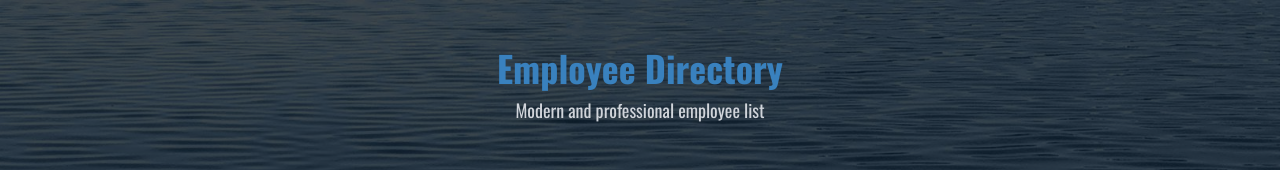
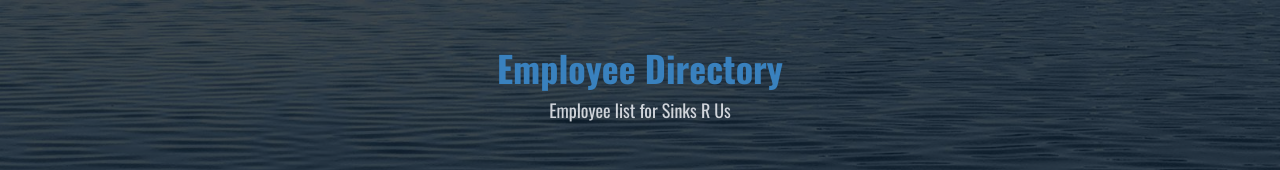
Before and after one commit to gabangsr/sinkssys, a plain HTML site: page employee_list.html in a window 1280 px wide. Shown: the top 170 px of the page. Drawn offline with nearby package versions, Linux system fonts and the light colour scheme.

Commit message:
Quick Transfer to Main Branch

```diff
--- a/employee_list.html
+++ b/employee_list.html
@@ -19,7 +19,7 @@
     <header class="w-full py-12 bg-black bg-opacity-70 text-[#3981BE] text-center shadow-lg">
         <div class="container mx-auto text-center">
             <h1 class="text-4xl font-bold">Employee Directory</h1>
-            <p class="text-lg text-gray-300 mt-2">Modern and professional employee list</p>
+            <p class="text-lg text-gray-300 mt-2">Employee list for Sinks R Us</p>
         </div>
     </header>
 
```
Also changed, not shown: employee_data.html (+1 -1 lines), index.html (+3 -1 lines).
